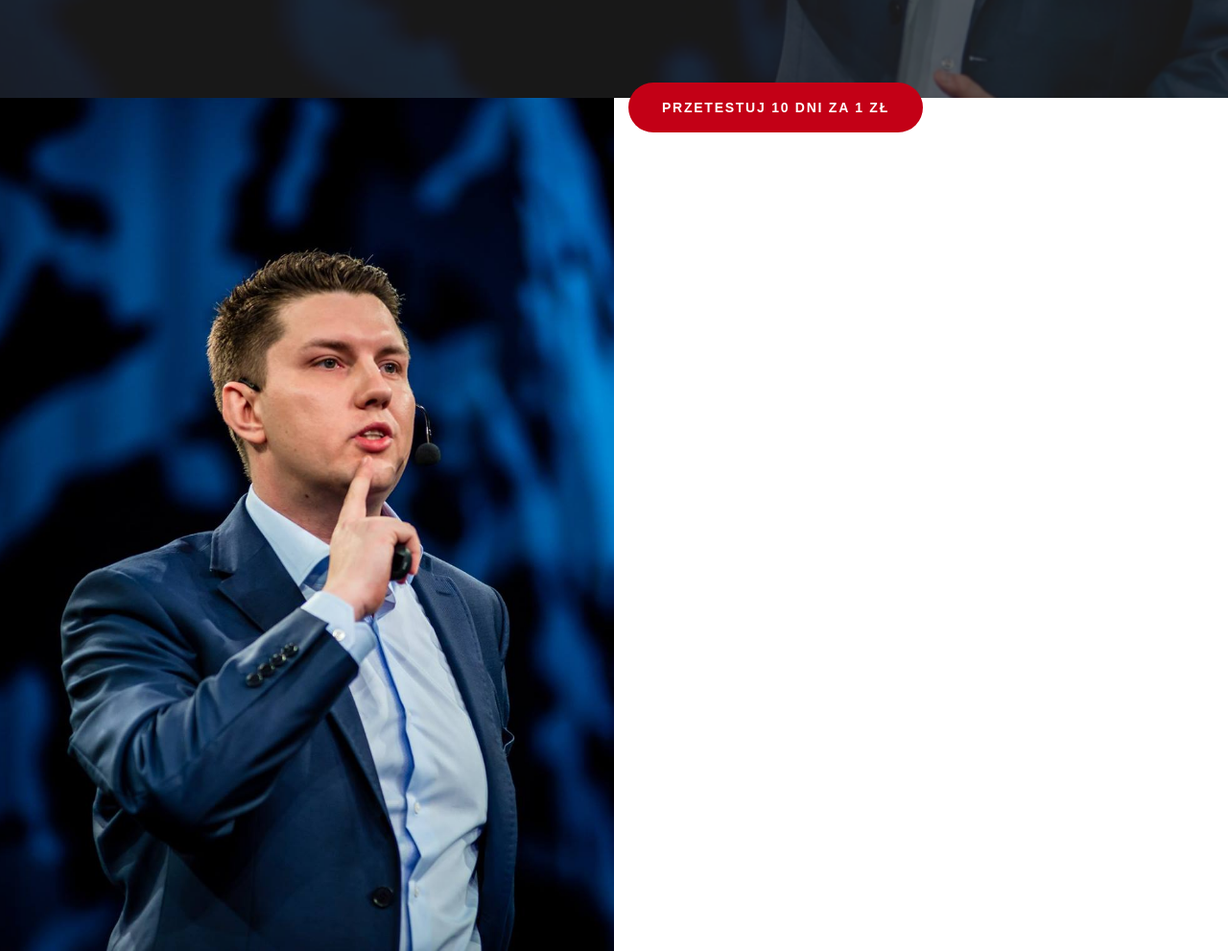
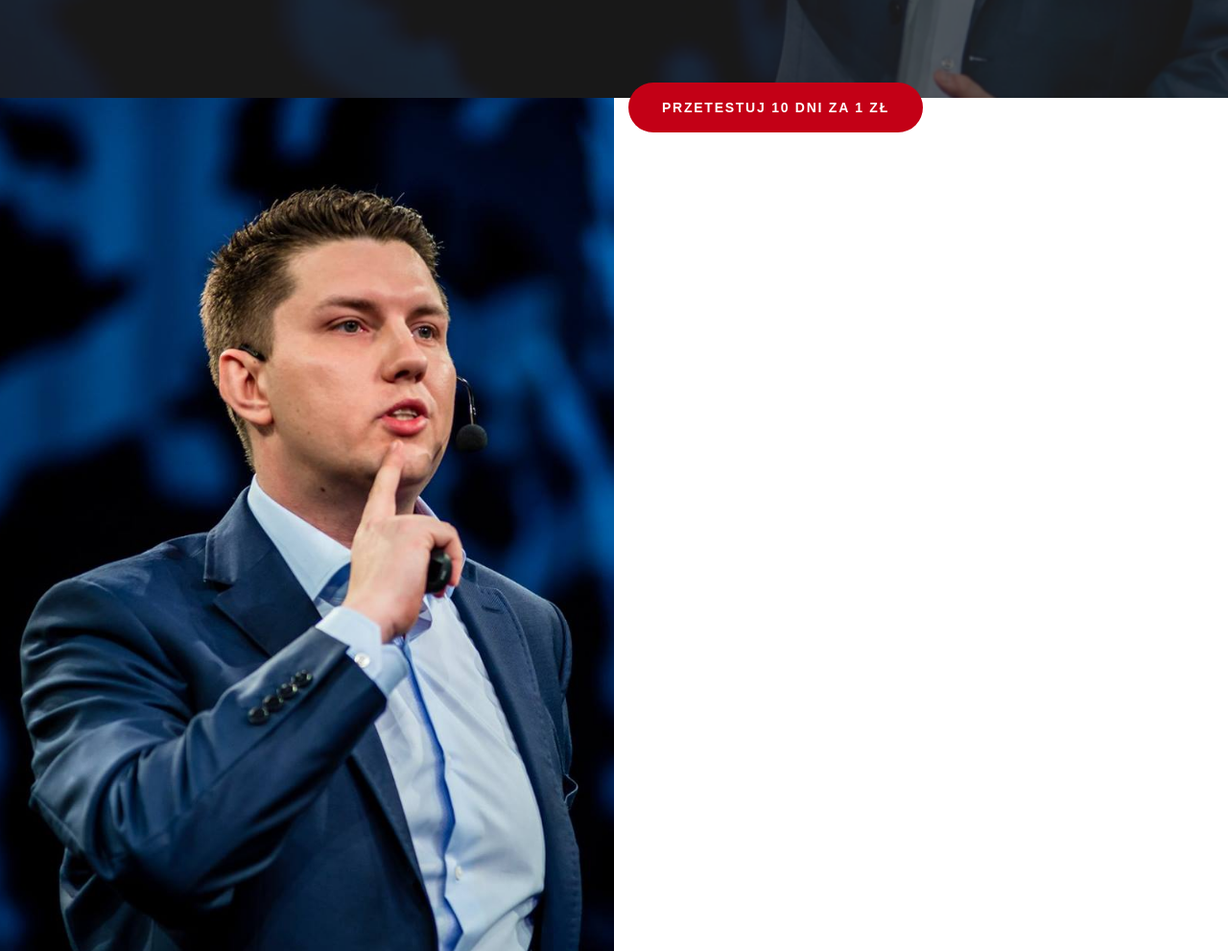
Before and after one commit to kryczek/AE20, a plain HTML site: page index.html in a window 1280 px wide. Shown: the part 750-1741 px from the top of the page at 96% size. Drawn offline with nearby package versions, Linux system fonts and the light colour scheme; a web font is replaced by a local one.

Commit message:
change size to 250%

```diff
--- a/css/style.css
+++ b/css/style.css
@@ -157,10 +157,10 @@ a:hover .zmdi-hc-fw {
 .author-photo {
   min-height: 889px !important;
   background: url(../img/pawel-foto.jpg) 40% 50% no-repeat;
-  -webkit-background-size: cover;
-  -moz-background-size: cover;
-  -o-background-size: cover;
-  background-size: cover;
+  -webkit-background-size: 250%;
+  -moz-background-size: 250%;
+  -o-background-size: 250%;
+  background-size: 250%;
 }
 
 /* 8. Occasion */
```
